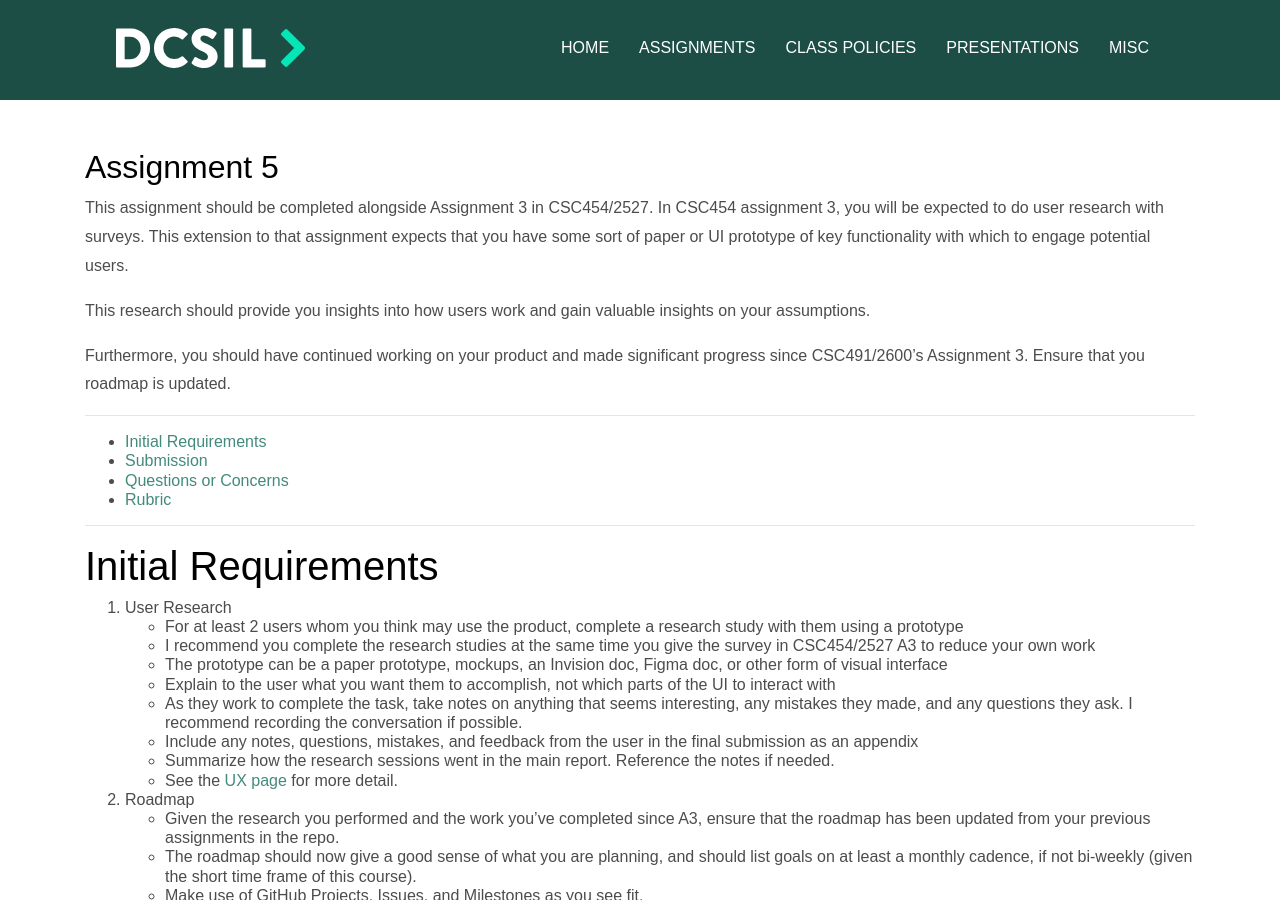
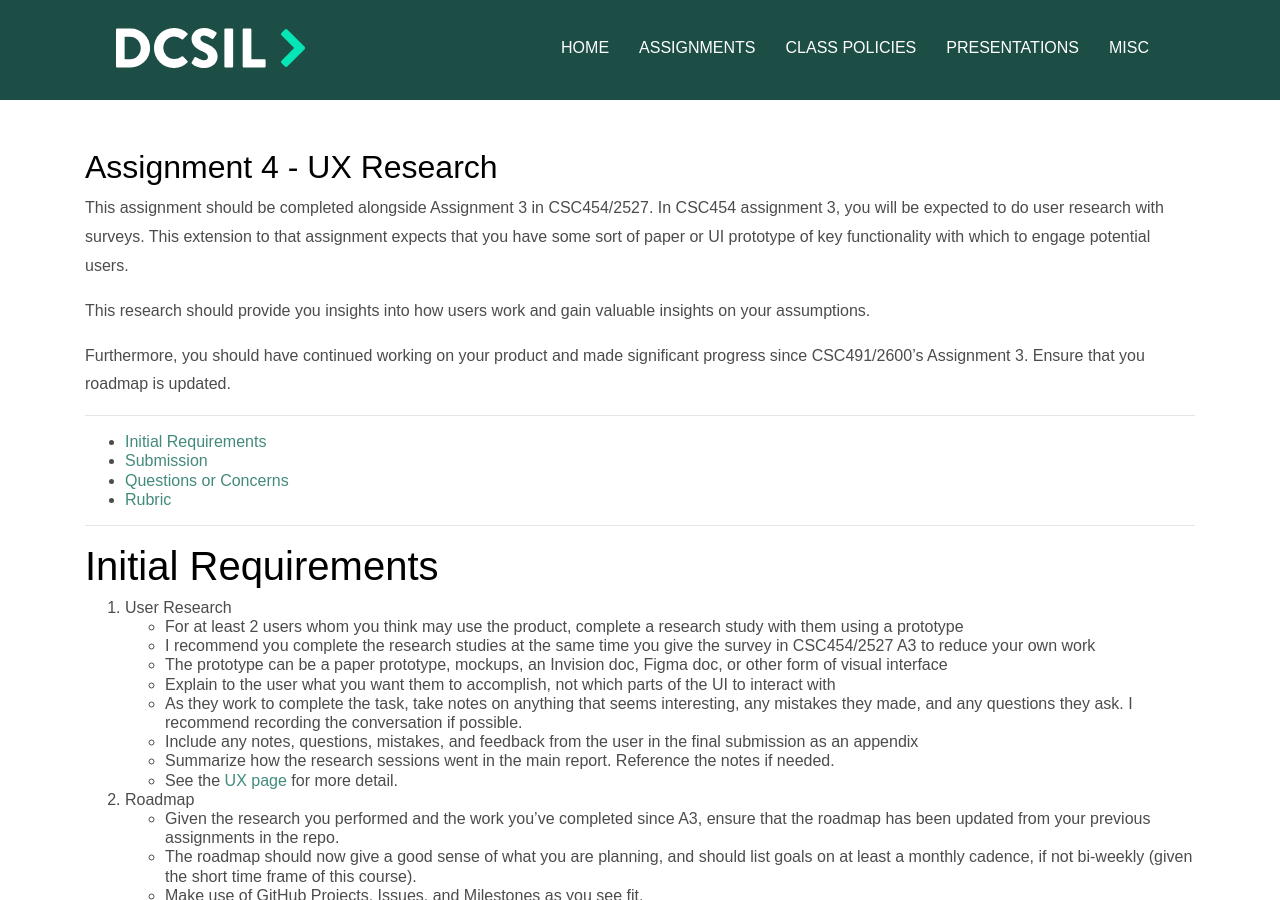
Before and after one commit to dcsil/CSC491, a Jekyll site: the page built from assignments/a4.md, in a window 1280 px wide and 900 px high. Built offline with Jekyll 4.4.1, drawn with Linux system fonts in a browser that asks for light colours; our own code applies the rules of GitHub Pages for plain Markdown files.

Commit message:
Update and rename a5.md to a4.md

```diff
--- a/assignments/a5.md
+++ b/assignments/a4.md
@@ -1,4 +1,4 @@
-Assignment 5
+Assignment 4 - UX Research
 ---
 
 This assignment should be completed alongside Assignment 3 in CSC454/2527. In CSC454 assignment 3, you will be expected to do user research with surveys. This extension to that assignment expects that you have some sort of paper or UI prototype of key functionality with which to engage potential users.
```
